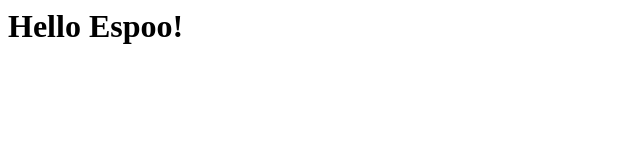
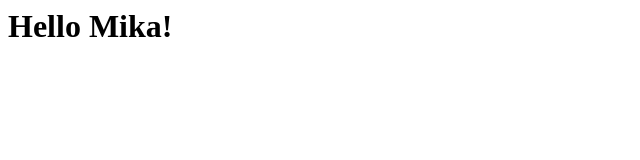
Before and after one commit to mikarinneoracle/simpleserver, a website: page html/index.html in a window 1280 px wide. Shown: the full height of the page, 0-640 px from the left. Drawn offline with Linux system fonts and the light colour scheme.

Commit message:
html change

```diff
--- a/html/index.html
+++ b/html/index.html
@@ -1 +1 @@
-<h1>Hello Espoo!</h1>
+<h1>Hello Mika!</h1>
```
